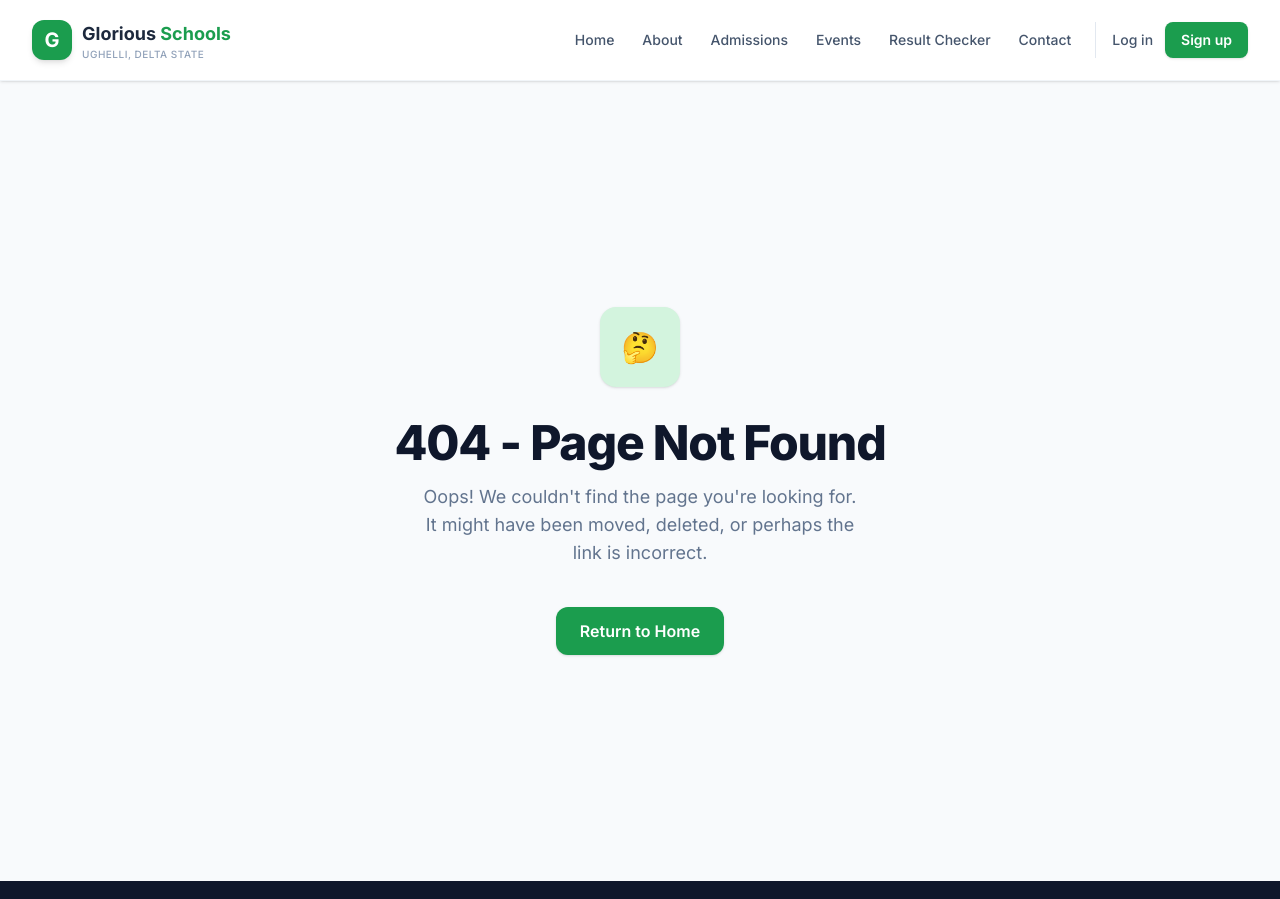
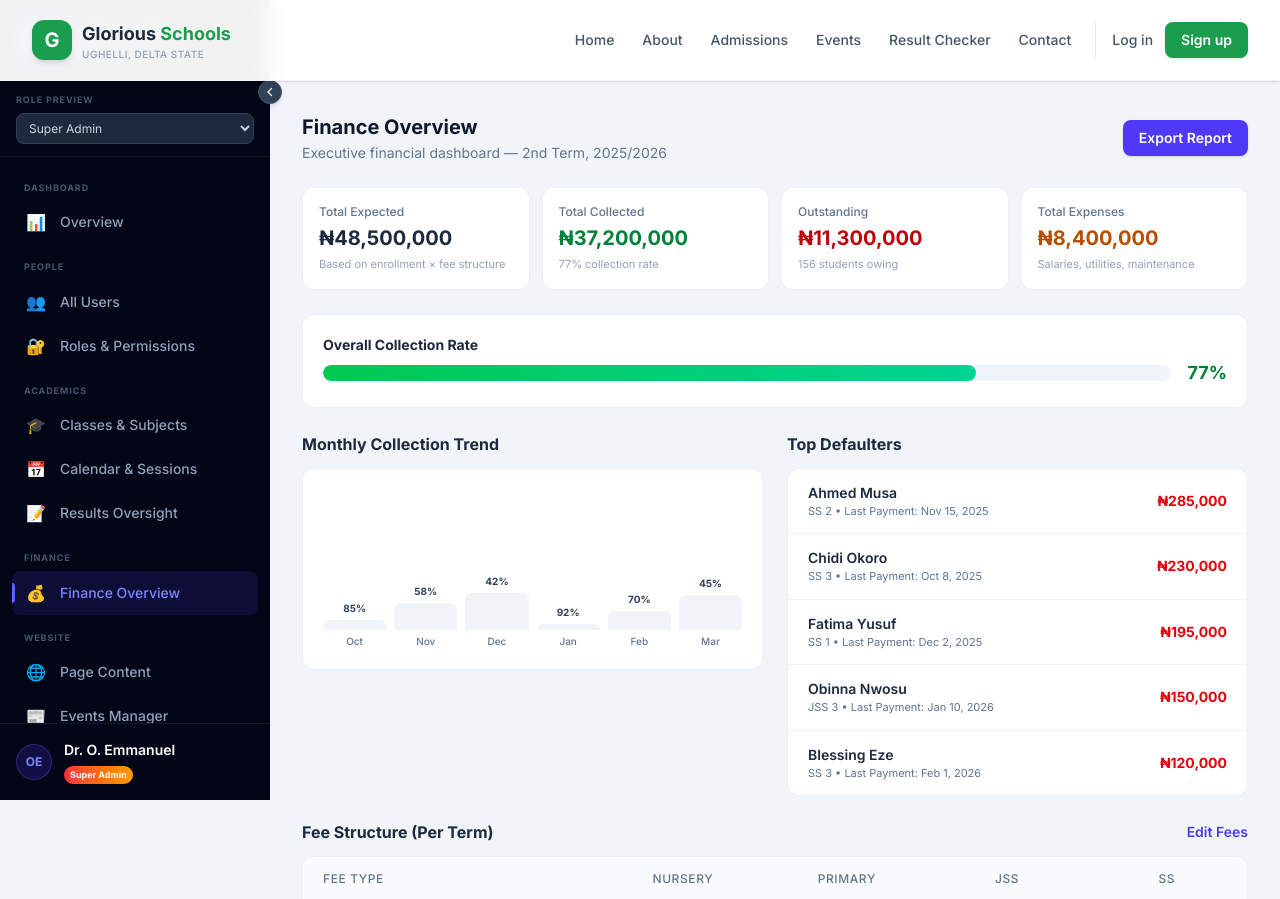
Before and after one commit to efebryan/glorious-school, a Next.js app: page /admin/finance in a window 1280 px wide. Before the commit this address had no page. Shown: the top 899 px of the page. Built offline with nearby package versions, Linux system fonts and the light colour scheme.

Commit message:
auto-commit: 4/23/2026, 5:07:35 PM

```diff
--- /dev/null
+++ b/src/app/admin/finance/page.tsx
@@ -0,0 +1,138 @@
+"use client";
+
+const REVENUE = [
+  { label: "Total Expected", value: "₦48,500,000", color: "text-slate-800", sub: "Based on enrollment × fee structure" },
+  { label: "Total Collected", value: "₦37,200,000", color: "text-green-700", sub: "77% collection rate" },
+  { label: "Outstanding", value: "₦11,300,000", color: "text-red-700", sub: "156 students owing" },
+  { label: "Total Expenses", value: "₦8,400,000", color: "text-amber-700", sub: "Salaries, utilities, maintenance" },
+];
+
+const MONTHLY_COLLECTION = [
+  { month: "Oct", amount: 8200000, percent: 85 },
+  { month: "Nov", amount: 5600000, percent: 58 },
+  { month: "Dec", amount: 4100000, percent: 42 },
+  { month: "Jan", amount: 9800000, percent: 92 },
+  { month: "Feb", amount: 6800000, percent: 70 },
+  { month: "Mar", amount: 2700000, percent: 45 },
+];
+
+const TOP_DEFAULTERS = [
+  { student: "Ahmed Musa", class: "SS 2", outstanding: "₦285,000", lastPayment: "Nov 15, 2025" },
+  { student: "Chidi Okoro", class: "SS 3", outstanding: "₦230,000", lastPayment: "Oct 8, 2025" },
+  { student: "Fatima Yusuf", class: "SS 1", outstanding: "₦195,000", lastPayment: "Dec 2, 2025" },
+  { student: "Obinna Nwosu", class: "JSS 3", outstanding: "₦150,000", lastPayment: "Jan 10, 2026" },
+  { student: "Blessing Eze", class: "SS 3", outstanding: "₦120,000", lastPayment: "Feb 1, 2026" },
+];
+
+const FEE_STRUCTURE = [
+  { type: "Tuition", nursery: "₦45,000", primary: "₦55,000", jss: "₦75,000", ss: "₦95,000" },
+  { type: "Development Levy", nursery: "₦10,000", primary: "₦12,000", jss: "₦15,000", ss: "₦18,000" },
+  { type: "Lab Fee", nursery: "—", primary: "—", jss: "₦5,000", ss: "₦8,000" },
+  { type: "Sports Fee", nursery: "₦3,000", primary: "₦3,000", jss: "₦5,000", ss: "₦5,000" },
+  { type: "ICT Fee", nursery: "—", primary: "₦5,000", jss: "₦8,000", ss: "₦10,000" },
+  { type: "Exam Fee", nursery: "₦2,000", primary: "₦3,000", jss: "₦5,000", ss: "₦10,000" },
+];
+
+export default function FinancePage() {
+  return (
+    <div className="p-4 sm:p-6 lg:p-8 max-w-[1400px] mx-auto space-y-6">
+      <div className="flex flex-col sm:flex-row sm:items-center sm:justify-between gap-3">
+        <div>
+          <h1 className="text-xl font-bold text-slate-900">Finance Overview</h1>
+          <p className="text-sm text-slate-500 mt-0.5">Executive financial dashboard — 2nd Term, 2025/2026</p>
+        </div>
+        <button className="px-4 py-2 bg-indigo-600 hover:bg-indigo-700 text-white text-sm font-semibold rounded-lg transition-colors shadow-sm">Export Report</button>
+      </div>
+
+      {/* Revenue Cards */}
+      <div className="grid grid-cols-2 lg:grid-cols-4 gap-3">
+        {REVENUE.map((r, i) => (
+          <div key={i} className="bg-white rounded-xl border border-slate-200/60 p-4">
+            <p className="text-xs text-slate-500 font-medium">{r.label}</p>
+            <p className={`text-lg sm:text-xl font-bold mt-1 ${r.color}`}>{r.value}</p>
+            <p className="text-[11px] text-slate-400 mt-1">{r.sub}</p>
+          </div>
+        ))}
+      </div>
+
+      {/* Collection Rate Bar */}
+      <div className="bg-white rounded-xl border border-slate-200/60 p-5">
+        <h2 className="text-sm font-bold text-slate-800 mb-1">Overall Collection Rate</h2>
+        <div className="flex items-center gap-4">
+          <div className="flex-1 h-4 bg-slate-100 rounded-full overflow-hidden">
+            <div className="h-full bg-gradient-to-r from-green-500 to-emerald-400 rounded-full transition-all" style={{ width: "77%" }} />
+          </div>
+          <span className="text-lg font-bold text-green-700 shrink-0">77%</span>
+        </div>
+      </div>
+
+      <div className="grid grid-cols-1 lg:grid-cols-2 gap-6">
+        {/* Monthly Collection Chart (mock) */}
+        <div className="space-y-3">
+          <h2 className="text-base font-bold text-slate-800">Monthly Collection Trend</h2>
+          <div className="bg-white rounded-xl border border-slate-200/60 p-5">
+            <div className="flex items-end gap-2 h-40">
+              {MONTHLY_COLLECTION.map((m, i) => (
+                <div key={i} className="flex-1 flex flex-col items-center gap-1">
+                  <span className="text-[10px] font-bold text-slate-700">{m.percent}%</span>
+                  <div className="w-full bg-slate-100 rounded-t-md overflow-hidden" style={{ height: "100%" }}>
+                    <div className="w-full bg-gradient-to-t from-indigo-600 to-indigo-400 rounded-t-md transition-all" style={{ height: `${m.percent}%`, marginTop: `${100 - m.percent}%` }} />
+                  </div>
+                  <span className="text-[10px] text-slate-500 font-medium">{m.month}</span>
+                </div>
+              ))}
+            </div>
+          </div>
+        </div>
+
+        {/* Top Defaulters */}
+        <div className="space-y-3">
+          <h2 className="text-base font-bold text-slate-800">Top Defaulters</h2>
+          <div className="bg-white rounded-xl border border-slate-200/60 divide-y divide-slate-100">
+            {TOP_DEFAULTERS.map((d, i) => (
+              <div key={i} className="px-5 py-3.5 flex items-center justify-between">
+                <div>
+                  <p className="text-sm font-semibold text-slate-800">{d.student}</p>
+                  <p className="text-[11px] text-slate-500">{d.class} • Last Payment: {d.lastPayment}</p>
+                </div>
+                <span className="text-sm font-bold text-red-600">{d.outstanding}</span>
+              </div>
+            ))}
+          </div>
+        </div>
+      </div>
+
+      {/* Fee Structure */}
+      <div className="space-y-3">
+        <div className="flex items-center justify-between">
+          <h2 className="text-base font-bold text-slate-800">Fee Structure (Per Term)</h2>
+          <button className="text-sm text-indigo-600 font-semibold hover:underline">Edit Fees</button>
+        </div>
+        <div className="bg-white rounded-xl border border-slate-200/60 overflow-hidden">
+          <div className="overflow-x-auto">
+            <table className="w-full text-sm">
+              <thead><tr className="bg-slate-50/80 text-slate-500 text-xs uppercase tracking-wider">
+                <th className="text-left px-5 py-3.5 font-medium">Fee Type</th>
+                <th className="text-center px-4 py-3.5 font-medium">Nursery</th>
+                <th className="text-center px-4 py-3.5 font-medium">Primary</th>
+                <th className="text-center px-4 py-3.5 font-medium">JSS</th>
+                <th className="text-center px-4 py-3.5 font-medium">SS</th>
+              </tr></thead>
+              <tbody className="divide-y divide-slate-100">
+                {FEE_STRUCTURE.map((f, i) => (
+                  <tr key={i} className="hover:bg-slate-50/50">
+                    <td className="px-5 py-3 font-semibold text-slate-800">{f.type}</td>
+                    <td className="px-4 py-3 text-center text-slate-600">{f.nursery}</td>
+                    <td className="px-4 py-3 text-center text-slate-600">{f.primary}</td>
+                    <td className="px-4 py-3 text-center text-slate-600">{f.jss}</td>
+                    <td className="px-4 py-3 text-center text-slate-600">{f.ss}</td>
+                  </tr>
+                ))}
+              </tbody>
+            </table>
+          </div>
+        </div>
+      </div>
+    </div>
+  );
+}
```
